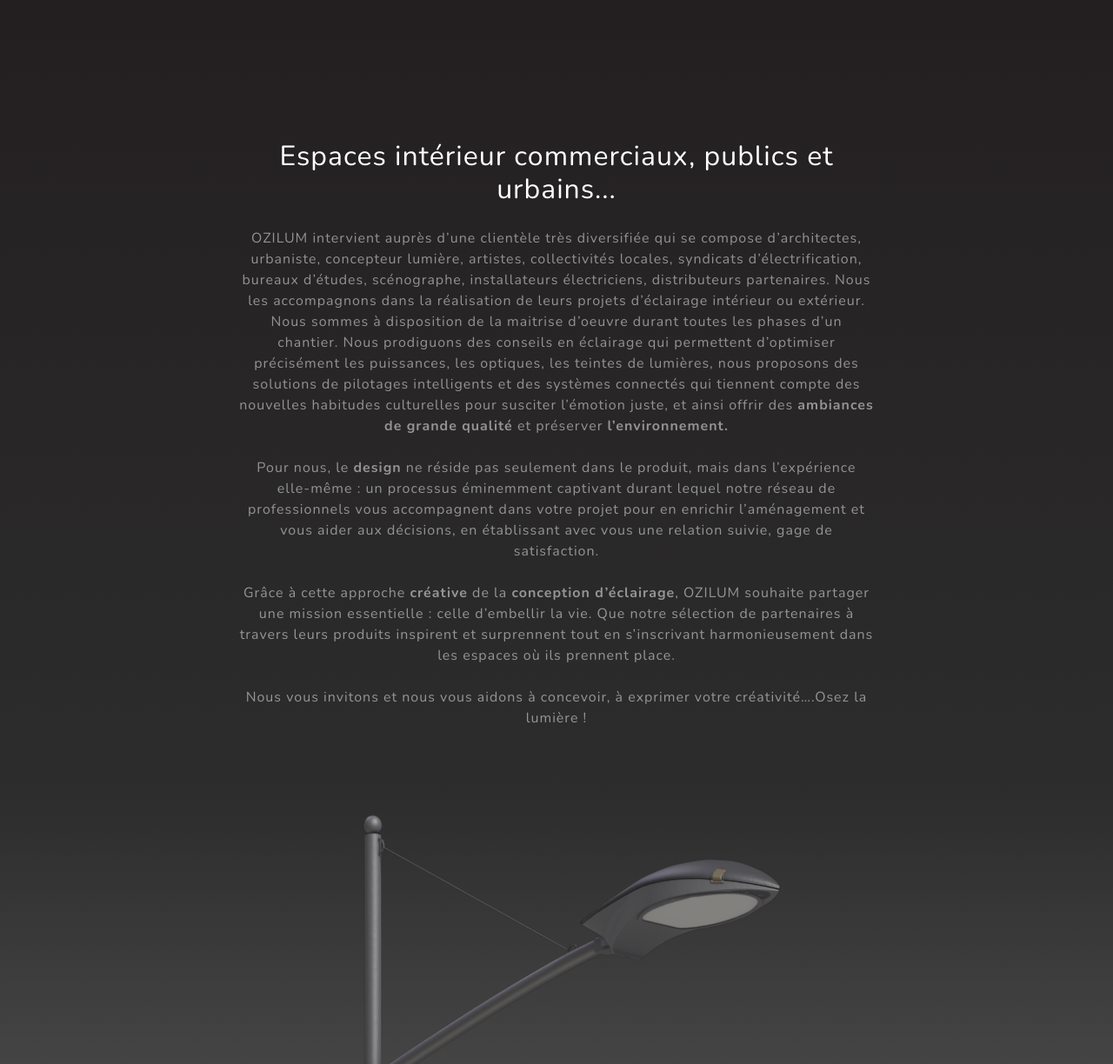
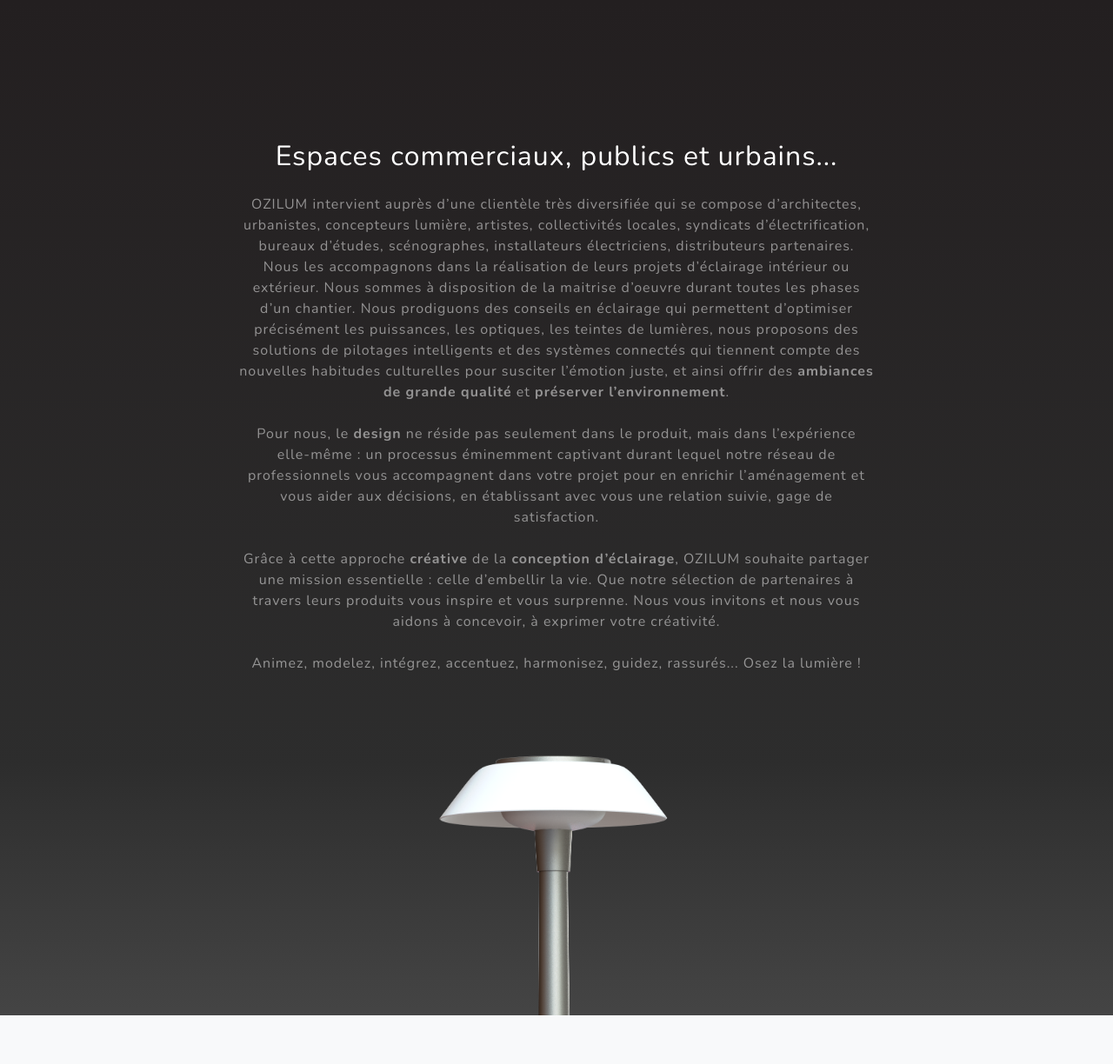
Before and after one commit to EmilienSE/ozilum, a PHP site: page / in a window 1280 px wide. Shown: the part 799-2023 px from the top of the page at 87% size. Run offline with PHP 8.4, Linux system fonts and the light colour scheme.

Commit message:
images changes

```diff
--- a/commons/about.php
+++ b/commons/about.php
@@ -2,14 +2,14 @@
     <div class="container">
       <div class="row">
         <div class="col-lg-8 mx-auto">
-          <h2 class="text-white mb-4">Espaces intérieur commerciaux, publics et urbains...</h2>
-          <p class="text-white-50">OZILUM intervient auprès d’une clientèle très diversifiée qui se compose d’architectes, urbaniste, concepteur lumière, artistes, collectivités locales, syndicats d’électrification, bureaux d’études, scénographe, installateurs électriciens, distributeurs partenaires. Nous les accompagnons dans la réalisation de leurs projets d’éclairage intérieur ou extérieur. Nous sommes à disposition de la maitrise d’oeuvre durant toutes les phases d’un chantier. Nous prodiguons des conseils en éclairage qui permettent d’optimiser précisément les puissances, les optiques, les teintes de lumières, nous proposons des solutions de pilotages intelligents et des systèmes connectés qui tiennent compte des nouvelles habitudes culturelles pour susciter l’émotion juste, et ainsi offrir des <strong>ambiances de grande qualité</strong> et préserver <strong>l’environnement.</strong>
+          <h2 class="text-white mb-4">Espaces commerciaux, publics et urbains...</h2>
+          <p class="text-white-50">OZILUM intervient auprès d’une clientèle très diversifiée qui se compose d’architectes, urbanistes, concepteurs lumière, artistes, collectivités locales, syndicats d’électrification, bureaux d’études, scénographes, installateurs électriciens, distributeurs partenaires. Nous les accompagnons dans la réalisation de leurs projets d’éclairage intérieur ou extérieur. Nous sommes à disposition de la maitrise d’oeuvre durant toutes les phases d’un chantier. Nous prodiguons des conseils en éclairage qui permettent d’optimiser précisément les puissances, les optiques, les teintes de lumières, nous proposons des solutions de pilotages intelligents et des systèmes connectés qui tiennent compte des nouvelles habitudes culturelles pour susciter l’émotion juste, et ainsi offrir des <strong>ambiances de grande qualité</strong> et <strong>préserver l’environnement</strong>.
           <br/><br/>
           Pour nous, le <strong>design</strong> ne réside pas seulement dans le produit, mais dans l’expérience elle‐même : un processus éminemment captivant durant lequel notre réseau de professionnels vous accompagnent dans votre projet pour en enrichir l’aménagement et vous aider aux décisions, en établissant avec vous une relation suivie, gage de satisfaction.
           <br/><br/>
-          Grâce à cette approche <strong>créative</strong> de la <strong>conception d’éclairage</strong>, OZILUM souhaite partager une mission essentielle : celle d’embellir la vie. Que notre sélection de partenaires à travers leurs produits inspirent et surprennent tout en s’inscrivant harmonieusement dans les espaces où ils prennent place.
+          Grâce à cette approche <strong>créative</strong> de la <strong>conception d’éclairage</strong>, OZILUM souhaite partager une mission essentielle : celle d’embellir la vie. Que notre sélection de partenaires à travers leurs produits vous inspire et vous surprenne. Nous vous invitons et nous vous aidons à concevoir, à exprimer votre créativité.
           <br/><br/>
-          Nous vous invitons et nous vous aidons à concevoir, à exprimer votre créativité….Osez la lumière !</p>
+          Animez, modelez, intégrez, accentuez, harmonisez, guidez, rassurés... Osez la lumière !</p>
         </div>
       </div>
       <img src="img/light.png" class="img-fluid" alt="Lampadaire">
--- a/commons/projects.php
+++ b/commons/projects.php
@@ -4,11 +4,11 @@
       <!-- Featured Project Row -->
       <div class="row align-items-center no-gutters mb-4 mb-lg-5">
         <div class="col-xl-8 col-lg-7">
-          <img class="img-fluid mb-3 mb-lg-0" src="img/bg-masthead.jpg" alt="Illustration éclairage">
+          <img class="img-fluid mb-3 mb-lg-0" src="img/bg-partenaires.jpg" alt="Illustration éclairage">
         </div>
         <div class="col-xl-4 col-lg-5">
           <div class="featured-text text-center text-lg-left">
-            <p class="text-black-50 mb-0">Nous travaillons avec des partenaires que nous avons sélectionnés pour avoir une offre globale selon les critères suivants: Qualité produit, stock, livraison, pertinence de la gamme, rapport qualité prix, garantie, capacité de production . Nous sommes en lien direct avec les usines.</p>
+            <p class="text-black-50 mb-0">Nous travaillons avec des partenaires que nous avons sélectionnés pour avoir une offre globale selon les critères suivants: Qualité produit, stock, livraison, pertinence de la gamme, rapport qualité prix, garantie, capacité de production. Nous sommes en lien direct avec les usines.</p>
           </div>
         </div>
       </div>
```
Also changed, not shown: img/light.old.png (deleted), img/light.png, img/side.jpg.
